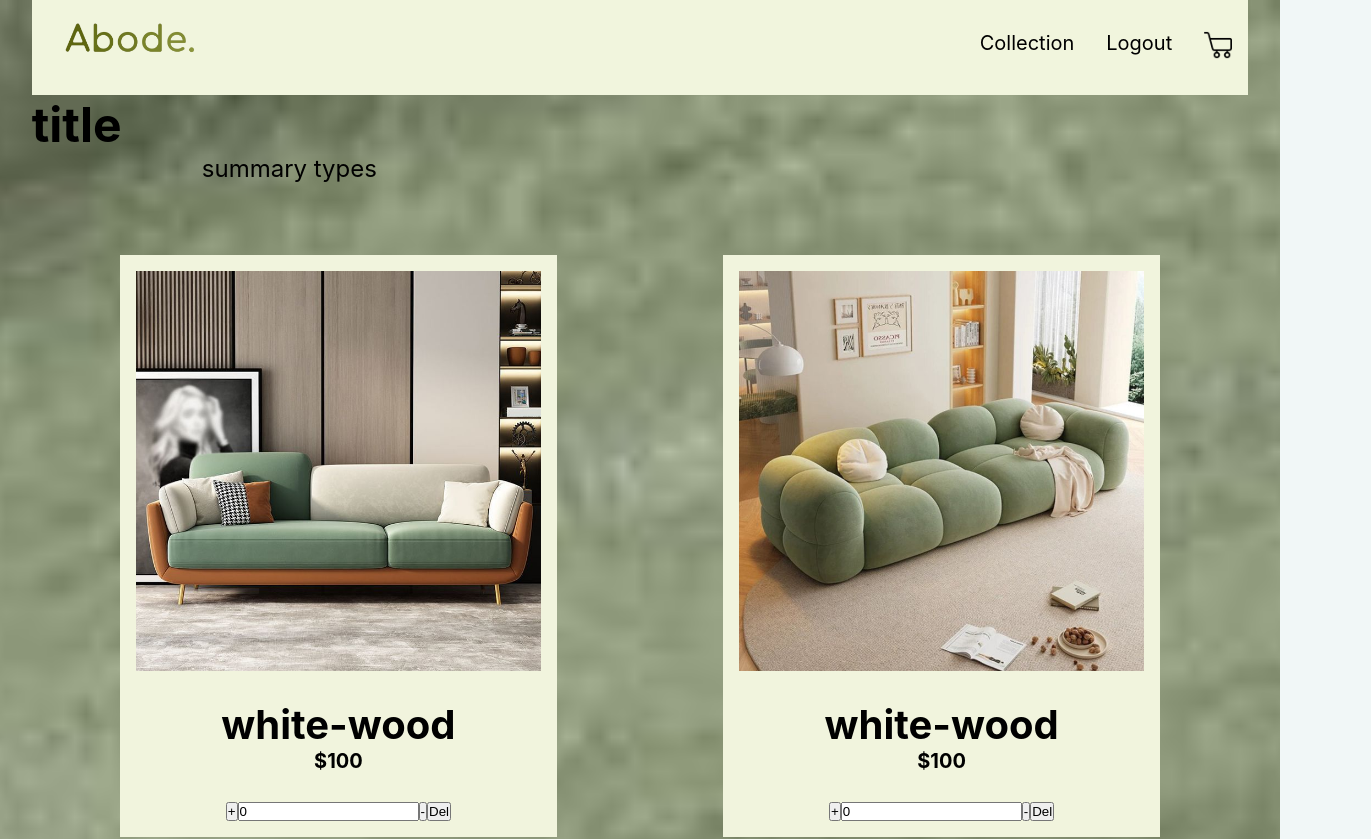
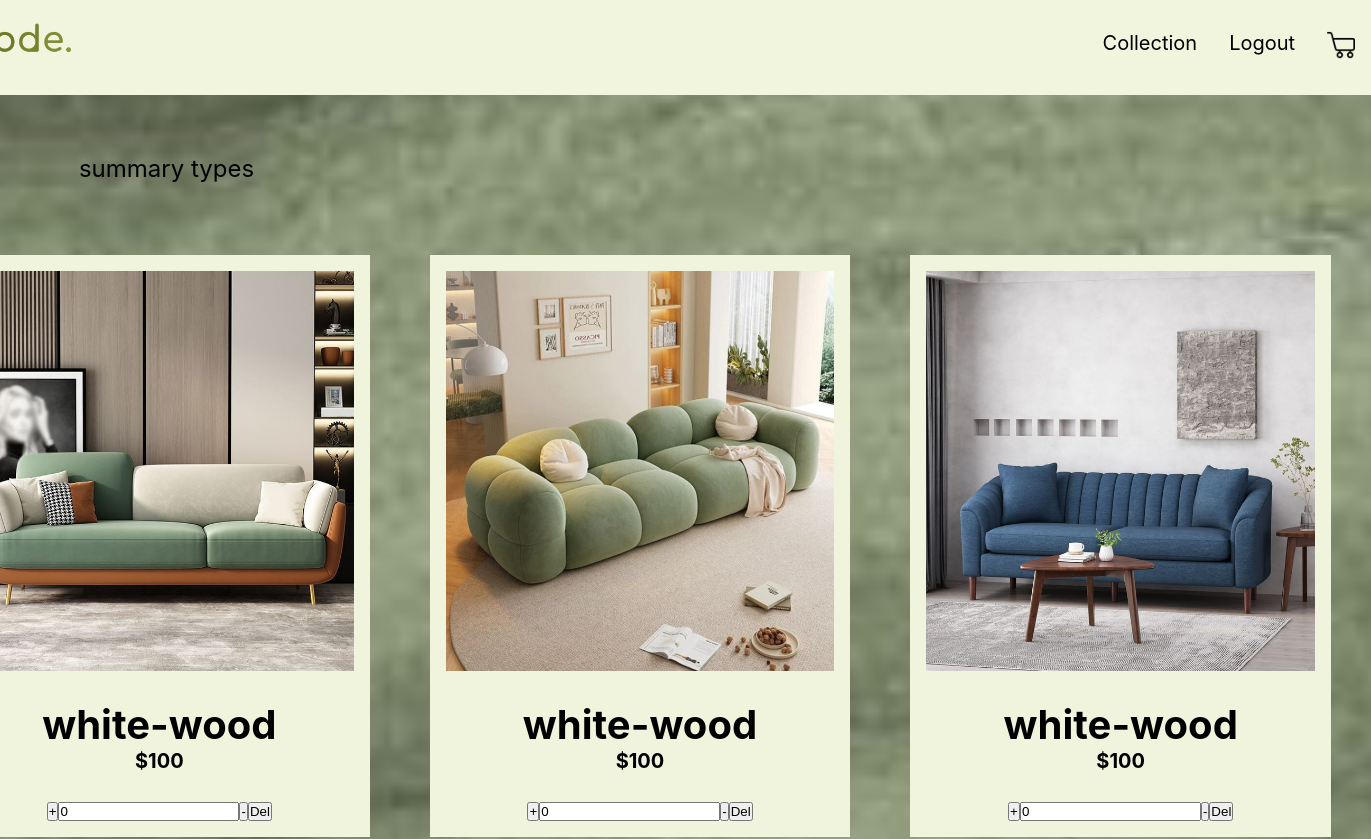
Before and after one commit to rhythm1124/Abode, a React (Create React App) app: page / in a window 1280 px wide. Shown: the top 839 px of the page, 1371 px wide, since content can reach past the window. Built offline with nearby package versions, Linux system fonts and the light colour scheme; the HTML template or start-up script is replaced by a standard one.

Commit message:
Update Collection.css

```diff
--- a/src/components/Collection.css
+++ b/src/components/Collection.css
@@ -20,23 +20,22 @@
 .collection-grid-container{
     padding: 20px;
     margin: 0 auto;
-    display: flex;
-    max-width: 1200px;
+    /* display: flex; */
     text-align: center;
 }
 
 .collection-item{
     display: grid;
-    grid-template-columns: 1fr 1fr;
+    grid-template-columns: 1fr 1fr 1fr;
     grid-template-rows: auto;
-    gap: 30px;
+    gap: 20px;
     text-align: center;
     min-width: 200px;
 }
 
 .collection-item-img{
+    height: 200px;
     width: 100%;
-    height: 320px;
 }
 .collection-item h2{
     margin-top: 10px;
```
